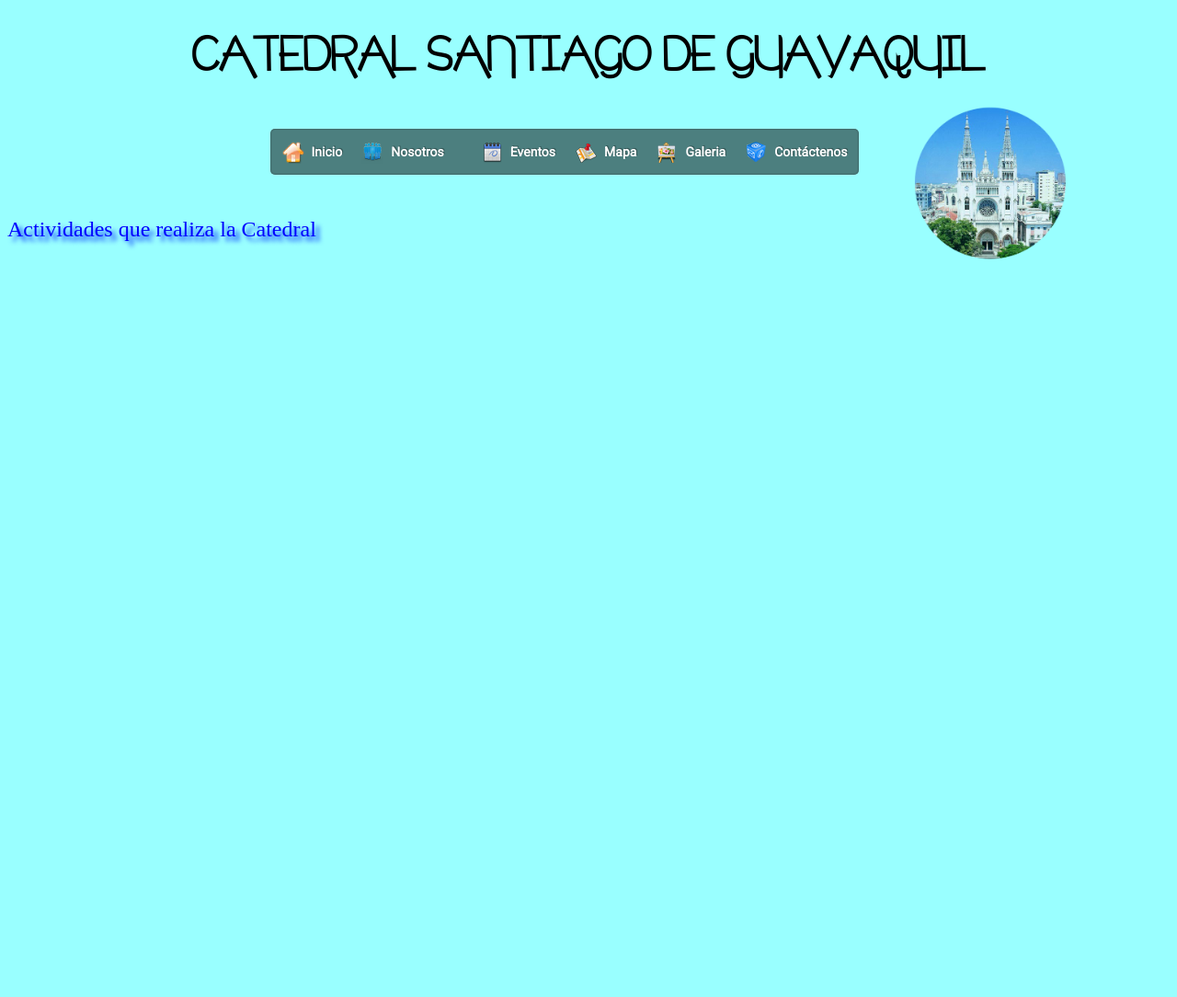
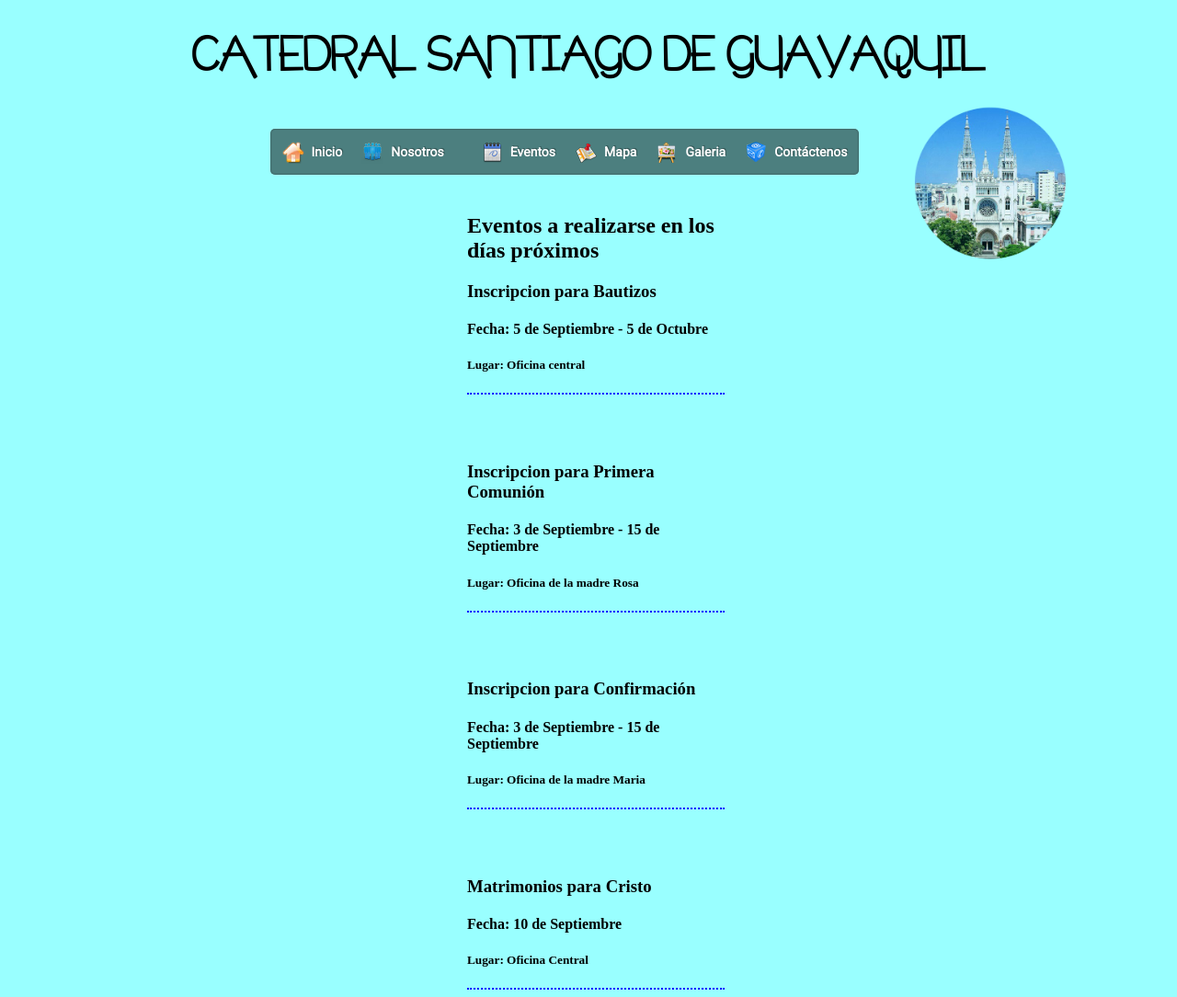
Before and after one commit to carlosleonlucas/proyecto2, a plain HTML site: page CatedralGye/pages/eventos.html in a window 1280 px wide. Shown: the whole page at 92% size. Before the commit the page ends 800 px from the top, so only its background shows below. Drawn offline with Linux system fonts and the light colour scheme; a web font is replaced by a local one.

Commit message:
evntos
asasa

```diff
--- a/CatedralGye/css/principal.css
+++ b/CatedralGye/css/principal.css
@@ -523,3 +523,16 @@ border-radius:20px;
 	font-size: 30px;
 	text-align: justify
 }
+
+.eventos{
+margin-left:500px;
+width: 300px;
+}
+
+.evento_dia{
+
+width: 280px;
+border-bottom: 2px dotted;
+border-bottom-color:blue;
+
+}
--- a/CatedralGye/pages/eventos.html
+++ b/CatedralGye/pages/eventos.html
@@ -57,7 +57,33 @@
 <!-- Cuerpo de la pagina -->
 
 
-		<p class="parrafo"> Actividades que realiza la Catedral </p>
+		<div class="eventos">
+			<h2>Eventos a realizarse en los días próximos</h2>
+			<div class="evento_dia">
+				<h3>Inscripcion para Bautizos</h3>
+				<h4>Fecha: 5 de Septiembre - 5 de Octubre</h4>
+				<h5>Lugar: Oficina central</h5>
+			</div>
+			<br/><br/><br/>
+			<div class="evento_dia">
+				<h3>Inscripcion para Primera Comunión</h3>
+				<h4>Fecha: 3 de Septiembre - 15 de Septiembre</h4>
+				<h5>Lugar: Oficina de la madre Rosa</h5>
+			</div>
+			<br/><br/><br/>
+			<div class="evento_dia">
+				<h3>Inscripcion para Confirmación</h3>
+				<h4>Fecha: 3 de Septiembre - 15 de Septiembre</h4>
+				<h5>Lugar: Oficina de la madre Maria</h5>
+			</div>
+			<br/><br/><br/>
+			<div class="evento_dia">
+				<h3>Matrimonios para Cristo</h3>
+				<h4>Fecha: 10 de Septiembre</h4>
+				<h5>Lugar: Oficina Central</h5>
+			</div>
+
+		</div>
 
 </body>
 </html>
```
